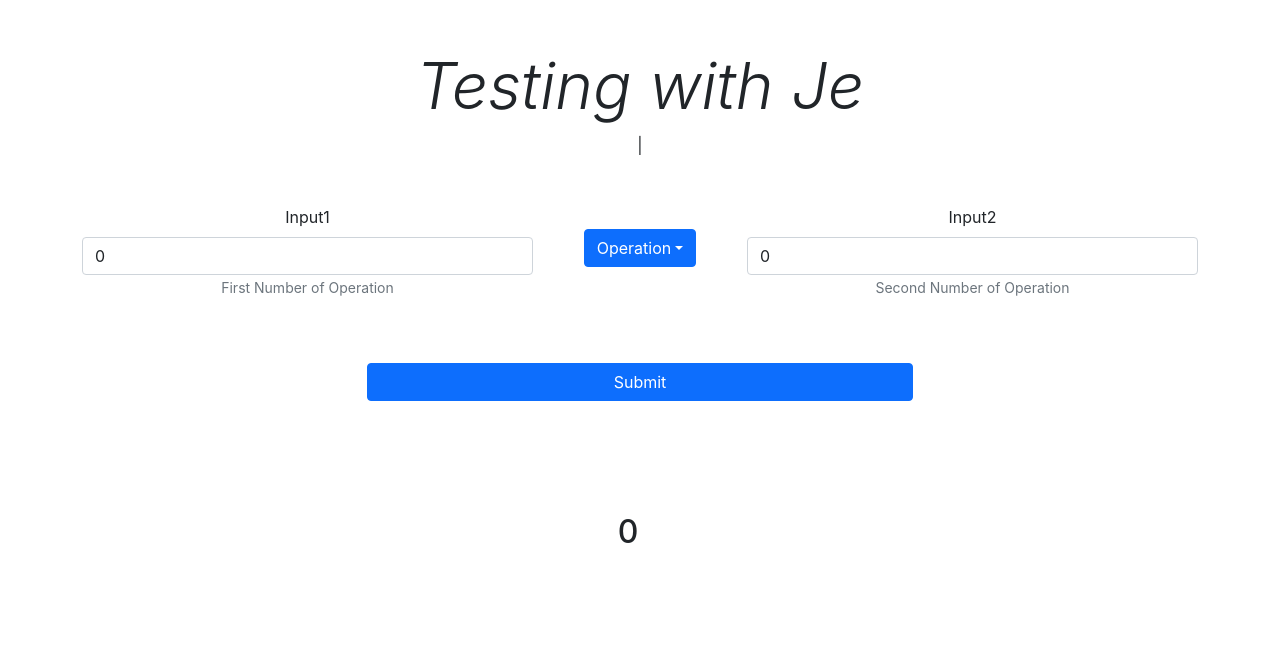
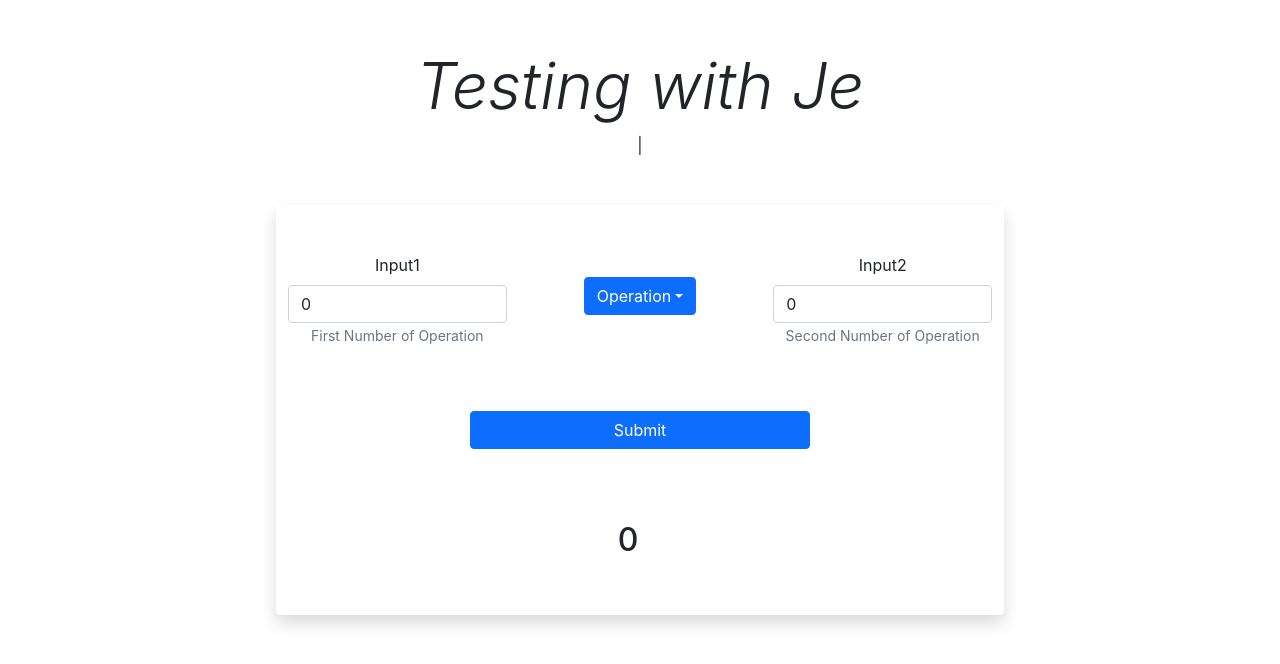
Before and after one commit to Piemaker/testing-with-jext-enzyme-TS-React-Redux, a React (Create React App) app: page / in a window 1280 px wide. Shown: the top 664 px of the page. Built offline with nearby package versions, Linux system fonts and the light colour scheme.

Commit message:
updated css

```diff
--- a/src/components/MathForm.tsx
+++ b/src/components/MathForm.tsx
@@ -1,5 +1,5 @@
 import React, {useState} from 'react';
-import { Form, Button, Dropdown, DropdownButton, Col, Row, ButtonGroup} from 'react-bootstrap';
+import { Form, Button, Dropdown, DropdownButton, Col, Row, ButtonGroup, Container} from 'react-bootstrap';
 import { getValue, getMessage, add, sub, mul, div } from '../features/math/mathFormSlice';
 import { useAppDispatch, useAppSelector } from "../app/hooks";
 export default function MathForm() {
@@ -34,8 +34,11 @@ export default function MathForm() {
 
     }
   return (
+    <Container>
+      <Row>
+        <Col lg="8" className="shadow pt-5 rounded m-auto">
           <Form as={Row}>
-      <Form.Group as={Col} sm="5" className="mb-3" controlId="firstInput">
+            <Form.Group as={Col} sm="4" className="mb-3" controlId="firstInput">
               <Form.Label>Input1</Form.Label>
               <Form.Control
                 type="number"
@@ -44,9 +47,11 @@ export default function MathForm() {
                 value={input1}
                 onChange={(e) => setInput1(parseFloat(e.target.value))}
               />
-        <Form.Text className="text-muted">First Number of Operation</Form.Text>
+              <Form.Text className="text-muted">
+                First Number of Operation
+              </Form.Text>
             </Form.Group>
-      <Form.Group as={Col} sm="2" className="align-self-center" required>
+            <Form.Group as={Col} sm="4" className="align-self-center" required>
               <DropdownButton
                 onSelect={(e) => setOperation(e)}
                 id="operation"
@@ -61,7 +66,12 @@ export default function MathForm() {
               <Form.Label className="mt-1">{operation}</Form.Label>
             </Form.Group>
 
-      <Form.Group as={Col} sm="5" className="mb-3" controlId="secondInput">
+            <Form.Group
+              as={Col}
+              sm="4"
+              className="mb-3"
+              controlId="secondInput"
+            >
               <Form.Label>Input2</Form.Label>
               <Form.Control
                 type="number"
@@ -70,9 +80,11 @@ export default function MathForm() {
                 value={input2}
                 onChange={(e) => setInput2(parseFloat(e.target.value))}
               />
-        <Form.Text className="text-muted">Second Number of Operation</Form.Text>
+              <Form.Text className="text-muted">
+                Second Number of Operation
+              </Form.Text>
             </Form.Group>
-      <Col sm="6" className="m-auto mt-5 mb-5">
+            <Col sm="6" className="m-auto mt-5 mb-2">
               <ButtonGroup className="d-flex">
                 <Button onClick={handleSubmit} variant="primary" type="submit">
                   Submit
@@ -86,5 +98,8 @@ export default function MathForm() {
               </Col>
             </Row>
           </Form>
+        </Col>
+      </Row>
+    </Container>
   );
 }
```
Lines whose indentation alone changed are shown as unchanged.
